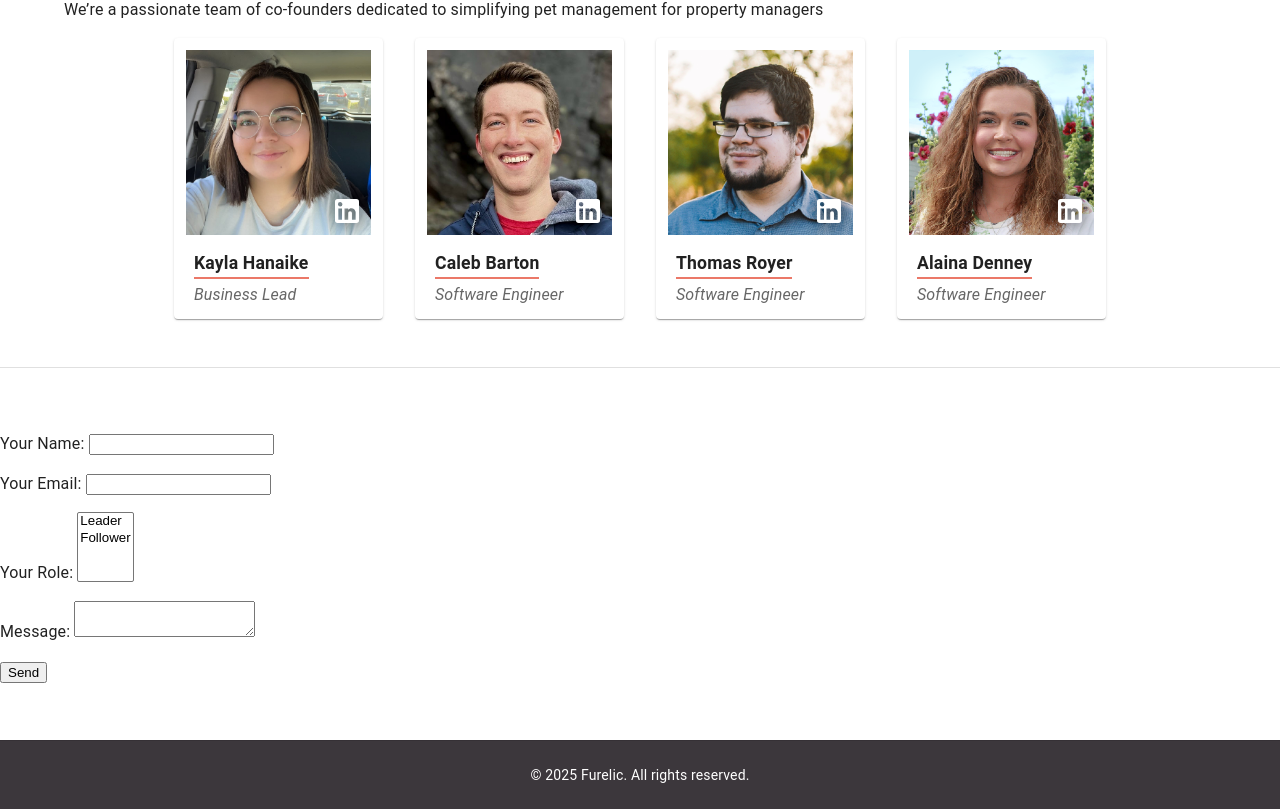
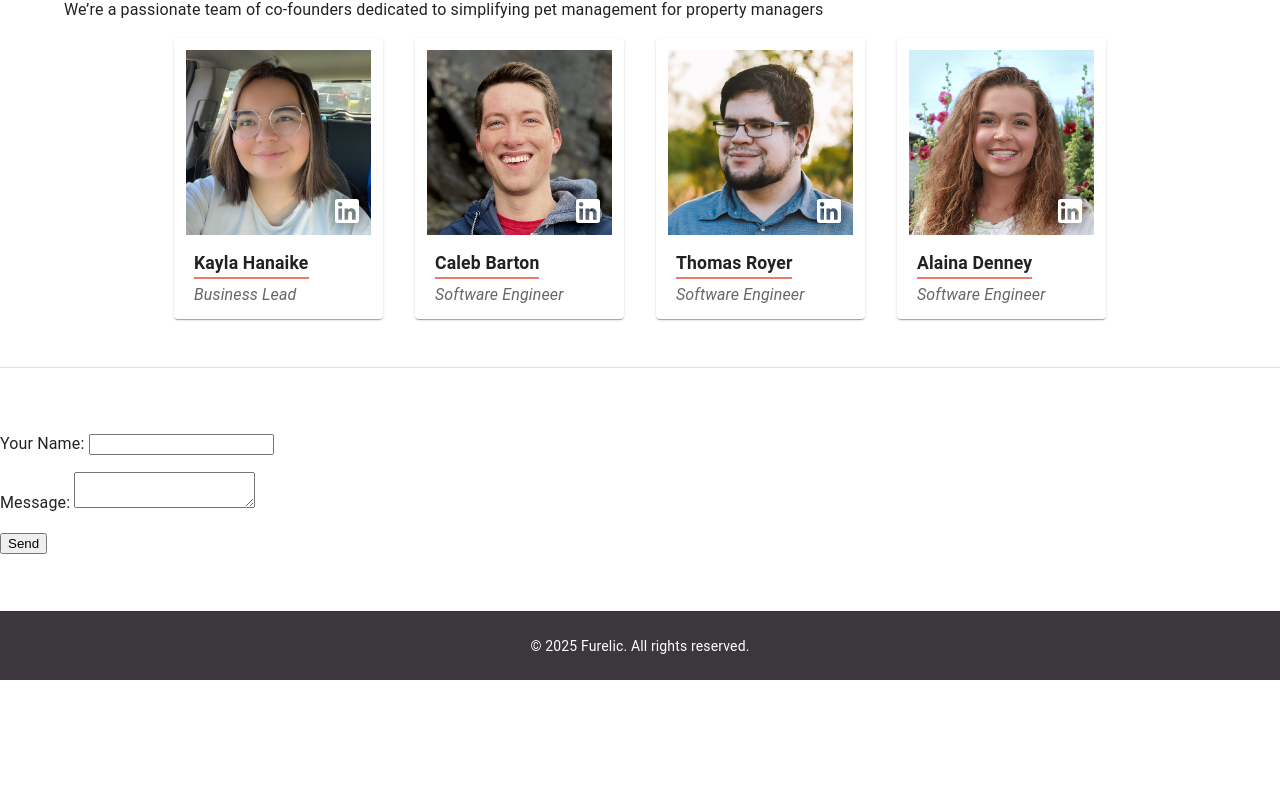
Before and after one commit to Furelic/FurelicSite, a React (Vite) app: page / in a window 1280 px wide. Shown: the part 1838-2647 px from the top of the page. After the commit the page ends 2518 px from the top, so only its background shows below. Built offline with nearby package versions, Linux system fonts and the light colour scheme.

Commit message:
Simplifying the sad contact form that isn't working

```diff
--- a/src/pageSections/contact.tsx
+++ b/src/pageSections/contact.tsx
@@ -4,20 +4,6 @@ export default function ContactUs() {
       <p>
         <label>
           Your Name: <input type="text" name="name" />
-        </label>
-      </p>
-      <p>
-        <label>
-          Your Email: <input type="email" name="email" />
-        </label>
-      </p>
-      <p>
-        <label>
-          Your Role:{" "}
-          <select name="role[]" multiple>
-            <option value="leader">Leader</option>
-            <option value="follower">Follower</option>
-          </select>
         </label>
       </p>
       <p>
```
